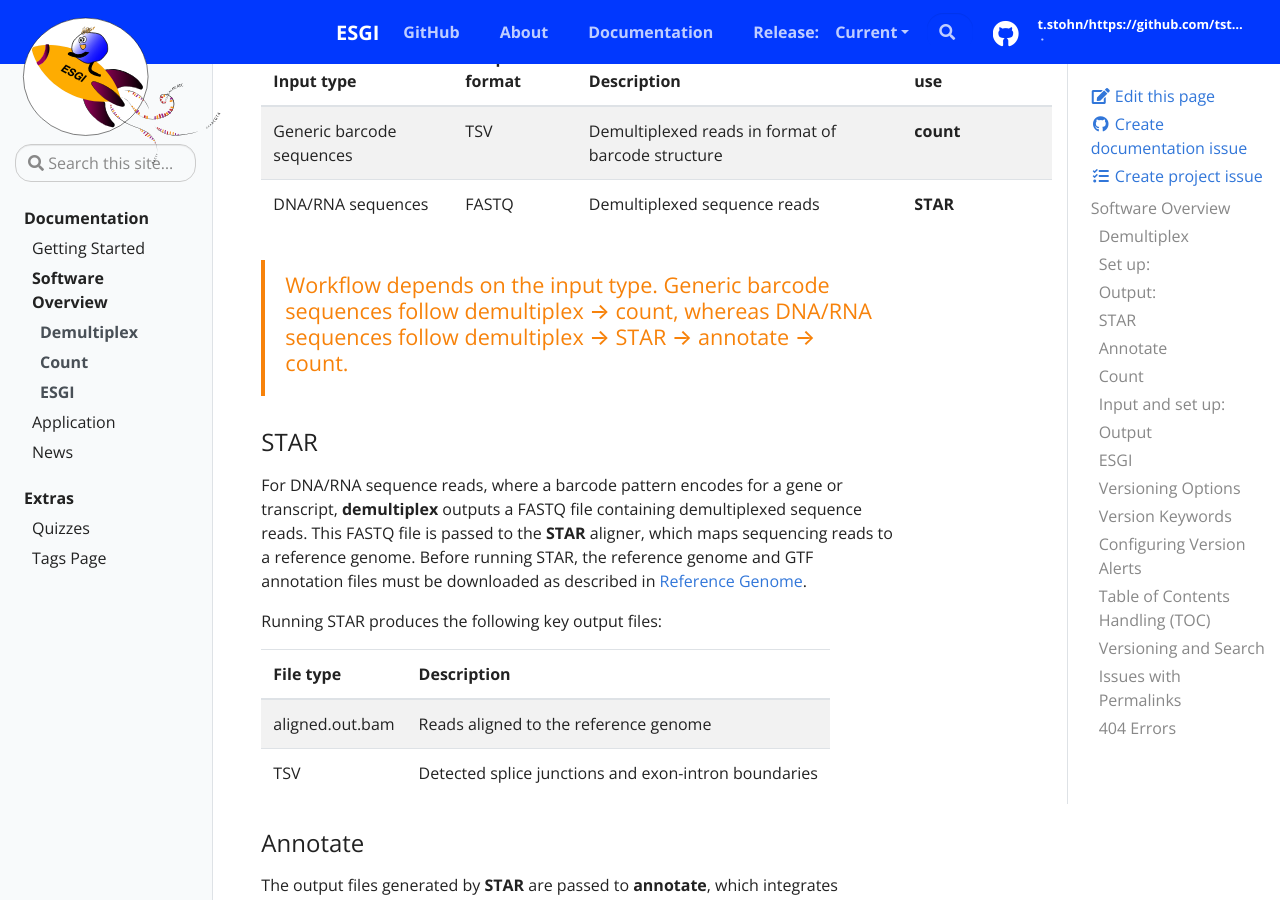
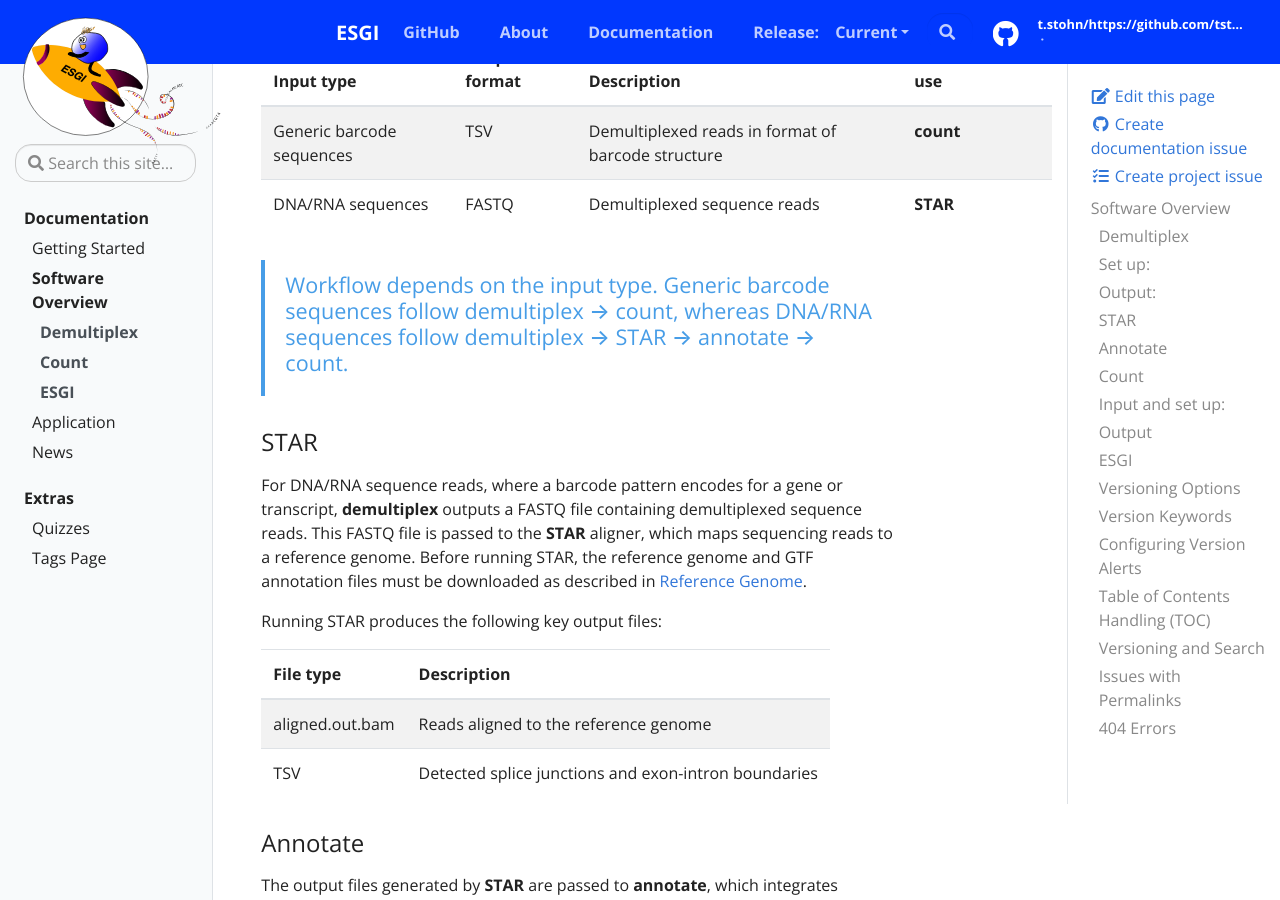
Before and after one commit to tstohn/ESGI.documentation, a Jekyll site: the page built from _docs/software-overview.md, in a window 1280 px wide and 900 px high, scrolled down 2258 px. Built offline with Jekyll 4.4.1, drawn with Linux system fonts in a browser that asks for light colours.

Commit message:
change color of note

```diff
--- a/_docs/software-overview.md
+++ b/_docs/software-overview.md
@@ -57,7 +57,7 @@ The final output and corresponding downstream step depend on the type of input,
 | Generic barcode sequences | TSV | Demultiplexed reads in format of barcode structure| **count**
 | DNA/RNA sequences | FASTQ | Demultiplexed sequence reads | **STAR**
 
-{% include alert.html type="warning" title=" Workflow depends on the input type. Generic barcode sequences follow demultiplex → count, whereas DNA/RNA sequences follow demultiplex → STAR → annotate → count." %}
+{% include alert.html type="info" title=" Workflow depends on the input type. Generic barcode sequences follow demultiplex → count, whereas DNA/RNA sequences follow demultiplex → STAR → annotate → count." %}
 
 ### STAR
 For DNA/RNA sequence reads, where a barcode pattern encodes for a gene or transcript, **demultiplex** outputs a FASTQ file containing demultiplexed sequence reads. This FASTQ file is passed to the **STAR** aligner, which maps sequencing reads to a reference genome. Before running STAR, the reference genome and GTF annotation files must be downloaded as described in [Reference Genome](getting-started#reference-genome).
```
